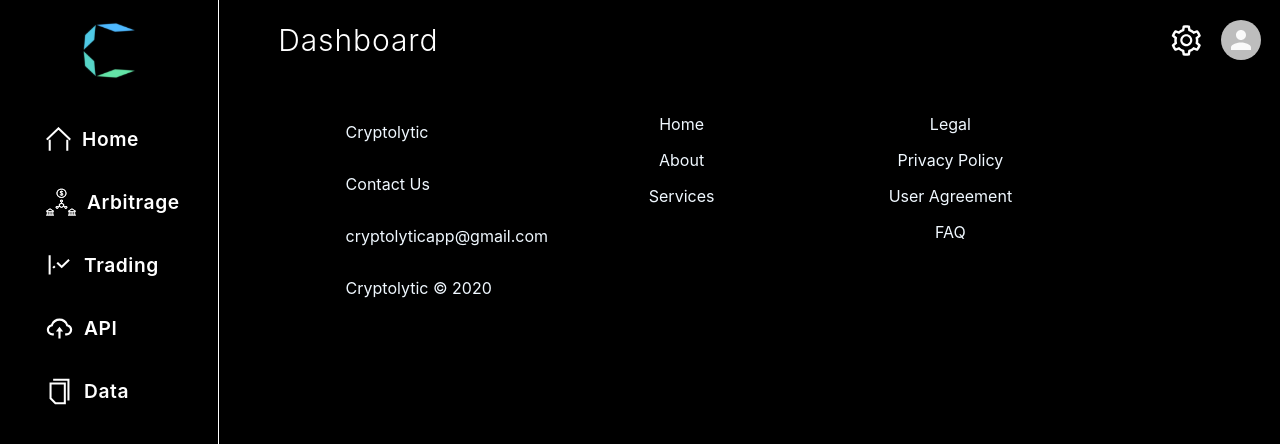
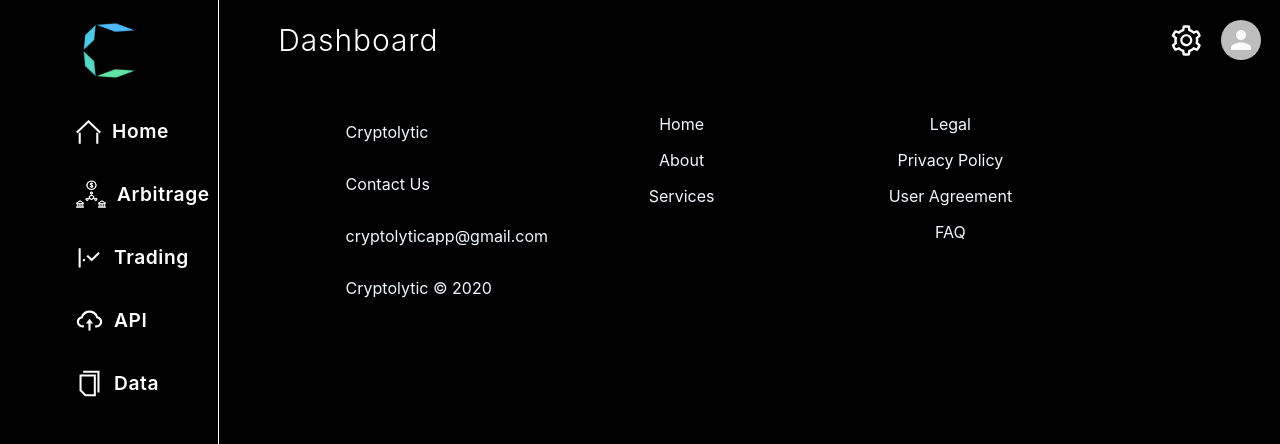
Before and after one commit to BloomTech-Labs/cryptolytic-fe, a React (Create React App) app: page / in a window 1280 px wide. Shown: the top 444 px of the page. Built offline with nearby package versions, Linux system fonts and the light colour scheme.

Commit message:
Refactored navBarMenuTextCursor without :active psuedo class. Set changed styling to NavLink's activeClassName. Now the active menu cursor displays correctly.

```diff
--- a/src/Components/NavigationBar.js
+++ b/src/Components/NavigationBar.js
@@ -56,15 +56,10 @@ const useStyles = makeStyles(theme => ({
       position: "relative"
     }
   },
-  navBarMenuTextCursor: {
-    visibility: "hidden",
+  navBarMenuTextCursorActive: {
     backgroundColor: "#4EB9FF",
     width: 20,
-    height: "125%",
-    marginLeft: -30,
-    "&:active": {
-      visibility: "visible"
-    }
+    marginLeft: '-18vw',
   },
   navBarMenuButton: {
     visibility: "visible",
@@ -94,15 +89,13 @@ function NavigationBar() {
             { name: "API", logo: api, link: "api" },
             { name: "Data", logo: data, link: "data" }
           ].map(e => (
-            <NavLink to={e.link} className={classes.navBarMenuText}>
-              <div className={classes.navBarMenuTextCursor}>
+            <NavLink activeClassName={classes.navBarMenuTextCursorActive} to={e.link} className={classes.navBarMenuText}>
               <div className={classes.navBarMenuButton}>
                 <img
                   style={{ margin: "0px 10px", marginLeft: 50 }}
                   src={e.logo}
                 />
                 {e.name}
-                </div>
               </div>
             </NavLink>
           ))}
```
Lines whose indentation alone changed are shown as unchanged.
